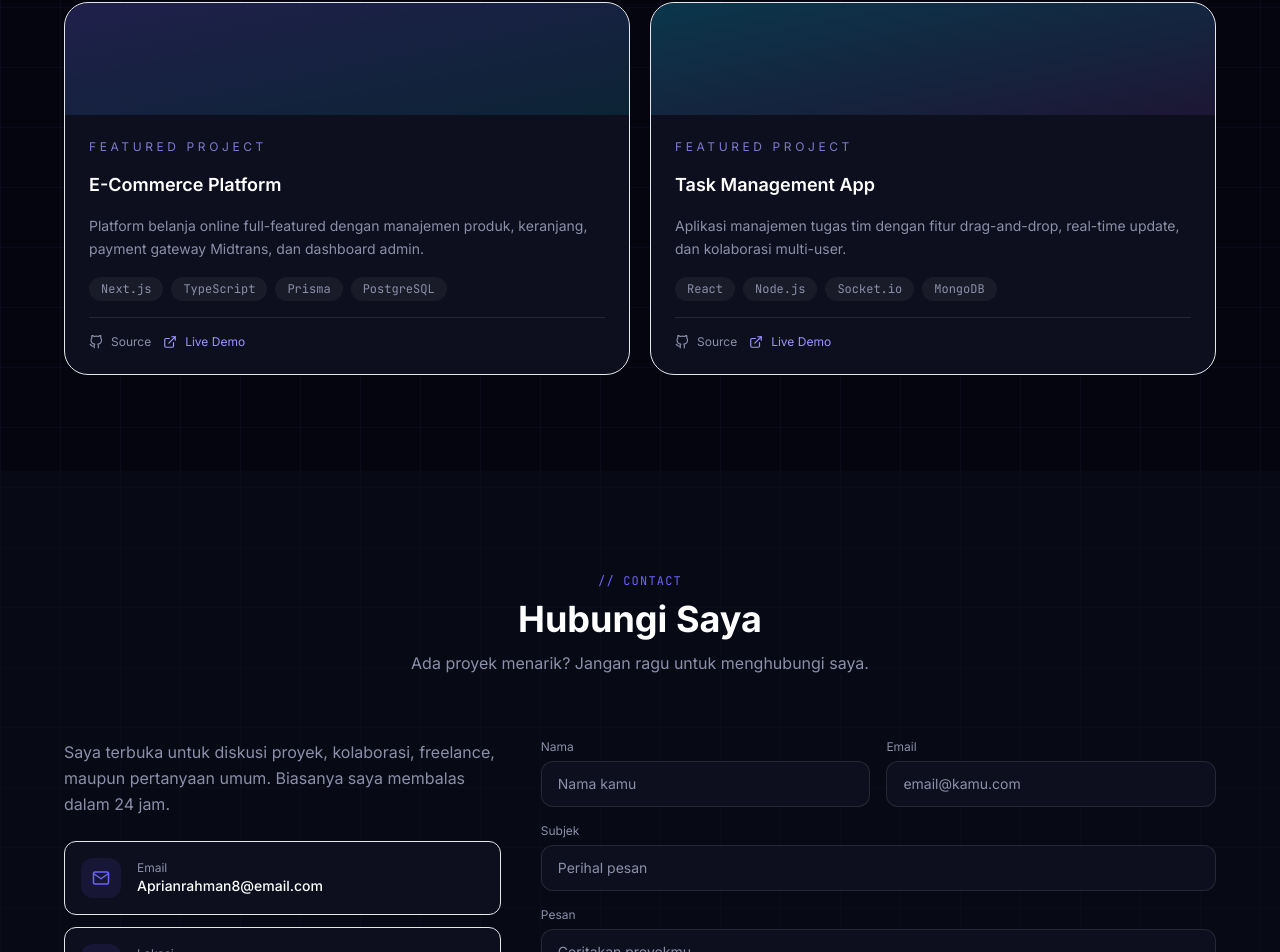
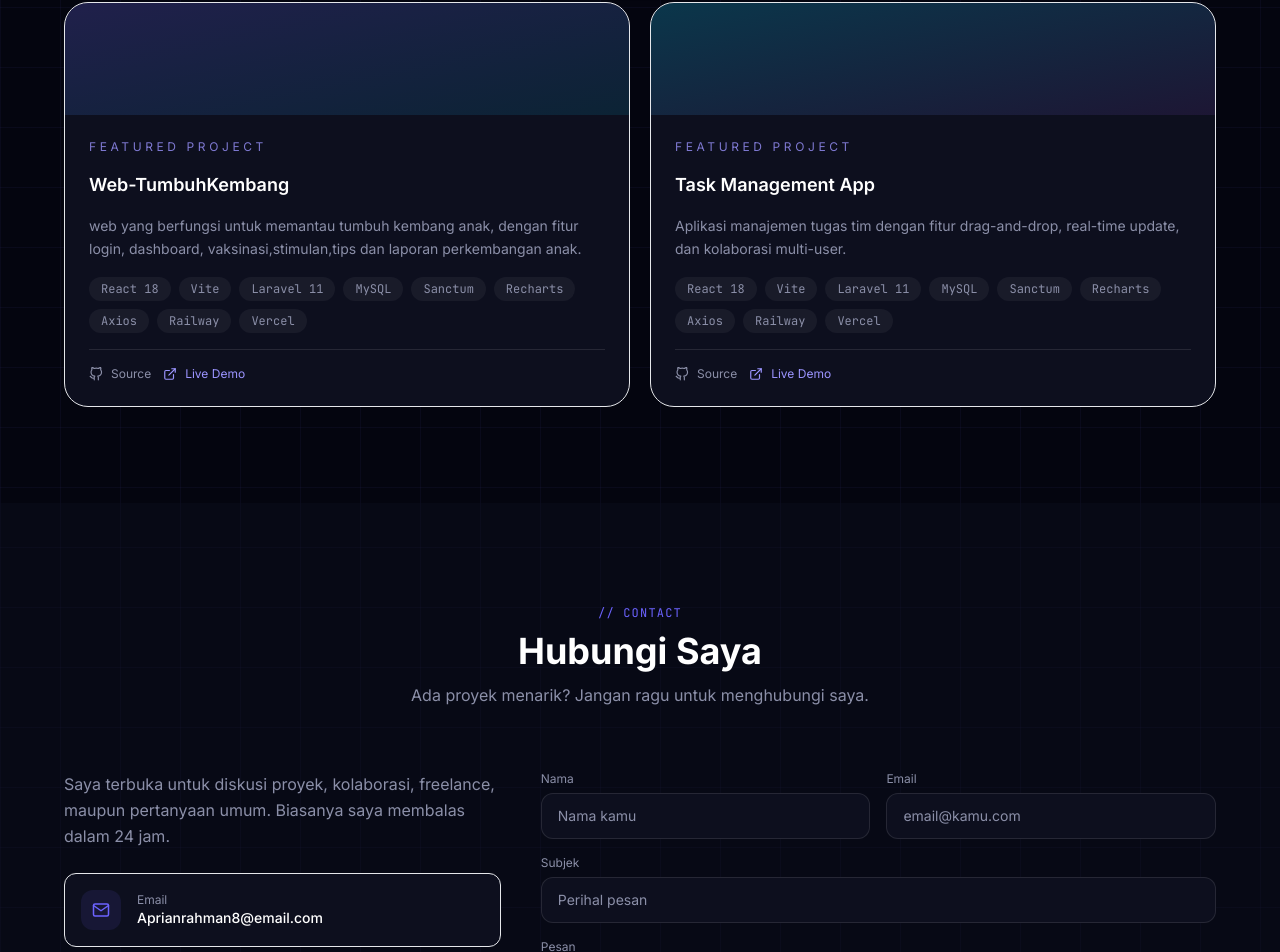
Before and after one commit to RahmanAprian/Portofolio-RahmanAprian, a Next.js app: page / in a window 1280 px wide. Shown: the part 2753-3705 px from the top of the page. Built offline with nearby package versions, Linux system fonts and the light colour scheme.

Commit message:
tambah proyek

```diff
--- a/components/Projects.tsx
+++ b/components/Projects.tsx
@@ -27,25 +27,27 @@ type Project = {
   desc: string;
   tags: string[];
   github: string;
+  githubFrontend?: string;
   demo: string;
   color: string;
 };
 
 const projects: Project[] = [
   {
-    title: "E-Commerce Platform",
-    desc: "Platform belanja online full-featured dengan manajemen produk, keranjang, payment gateway Midtrans, dan dashboard admin.",
-    tags: ["Next.js", "TypeScript", "Prisma", "PostgreSQL"],
-    github: "https://github.com",
-    demo: "https://demo.com",
+    title: "Web-TumbuhKembang",
+    desc: "web yang berfungsi untuk memantau tumbuh kembang anak, dengan fitur login, dashboard, vaksinasi,stimulan,tips dan laporan perkembangan anak.",
+    tags: [ "React 18", "Vite", "Laravel 11", "MySQL", "Sanctum", "Recharts", "Axios", "Railway", "Vercel"],
+    github: "https://github.com/RahmanAprian/TumbuhKembang-backend",
+    githubFrontend: "https://github.com/RahmanAprian/TumbuhKembang_frontend",
+    demo: "https://web-tumbuhkembang.vercel.app",
     color: "from-primary/20 to-accent/10",
   },
   {
     title: "Task Management App",
     desc: "Aplikasi manajemen tugas tim dengan fitur drag-and-drop, real-time update, dan kolaborasi multi-user.",
-    tags: ["React", "Node.js", "Socket.io", "MongoDB"],
+    tags: [ "React 18", "Vite", "Laravel 11", "MySQL", "Sanctum", "Recharts", "Axios", "Railway", "Vercel"],
     github: "https://github.com",
-    demo: "https://demo.com",
+    demo: "https://task-management-app.vercel.app",
     color: "from-accent/20 to-purple-500/10",
   },
 ];
```
